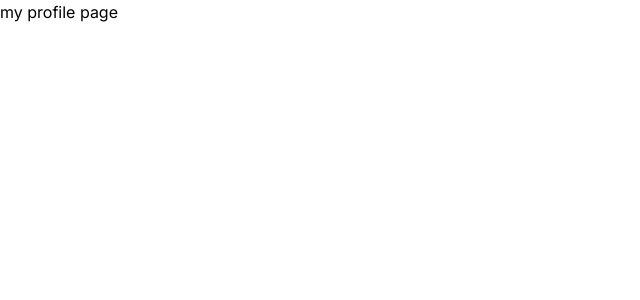
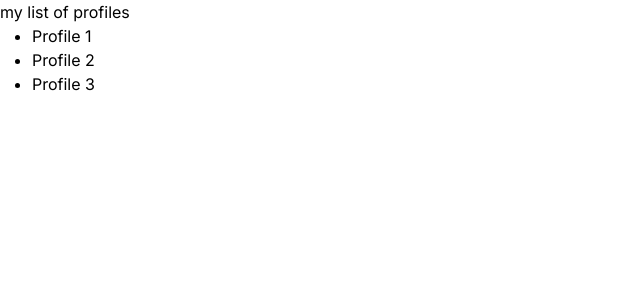
Before and after one commit to pqxglobal/nextjs13-course, a Next.js app: page /profile in a window 1280 px wide. Shown: the top 300 px of the page, without its empty margins (0-640 px from the left). Built offline with nearby package versions, Linux system fonts and the light colour scheme.

Commit message:
🚧 47:44 link

```diff
--- a/src/app/profile/[id]/page.tsx
+++ b/src/app/profile/[id]/page.tsx
@@ -1,10 +1,13 @@
 'use client'
-
-import { useParams } from 'next/navigation'
+import { useParams, useRouter } from 'next/navigation'
 
 export default function ProfileID() {
   const params = useParams()
-  console.log(params.id);
-
-  return <div>my id profile page</div>
+  const router = useRouter()
+  return (
+    <div>
+      <h1>Profile page id: {params.id}</h1>
+      <div onClick={() => router.push("/profile")}>Back to main page</div>
+    </div>
+  )
 }
--- a/src/app/profile/page.tsx
+++ b/src/app/profile/page.tsx
@@ -1,3 +1,22 @@
+'use client'
+
+import { useRouter } from 'next/navigation'
+
 export default function Profile() {
-  return <div>my profile page</div>
+  const router = useRouter()
+
+  console.log(router)
+
+  return (
+    <div>
+      <h1>my list of profiles</h1>
+      <div>
+        <ul className="list-disc list-outside ms-8">
+          <li onClick={() => router.push('/profile/1')}>Profile 1</li>
+          <li onClick={() => router.push('/profile/2')}>Profile 2</li>
+          <li onClick={() => router.push('/profile/3')}>Profile 3</li>
+        </ul>
+      </div>
+    </div>
+  )
 }
```
